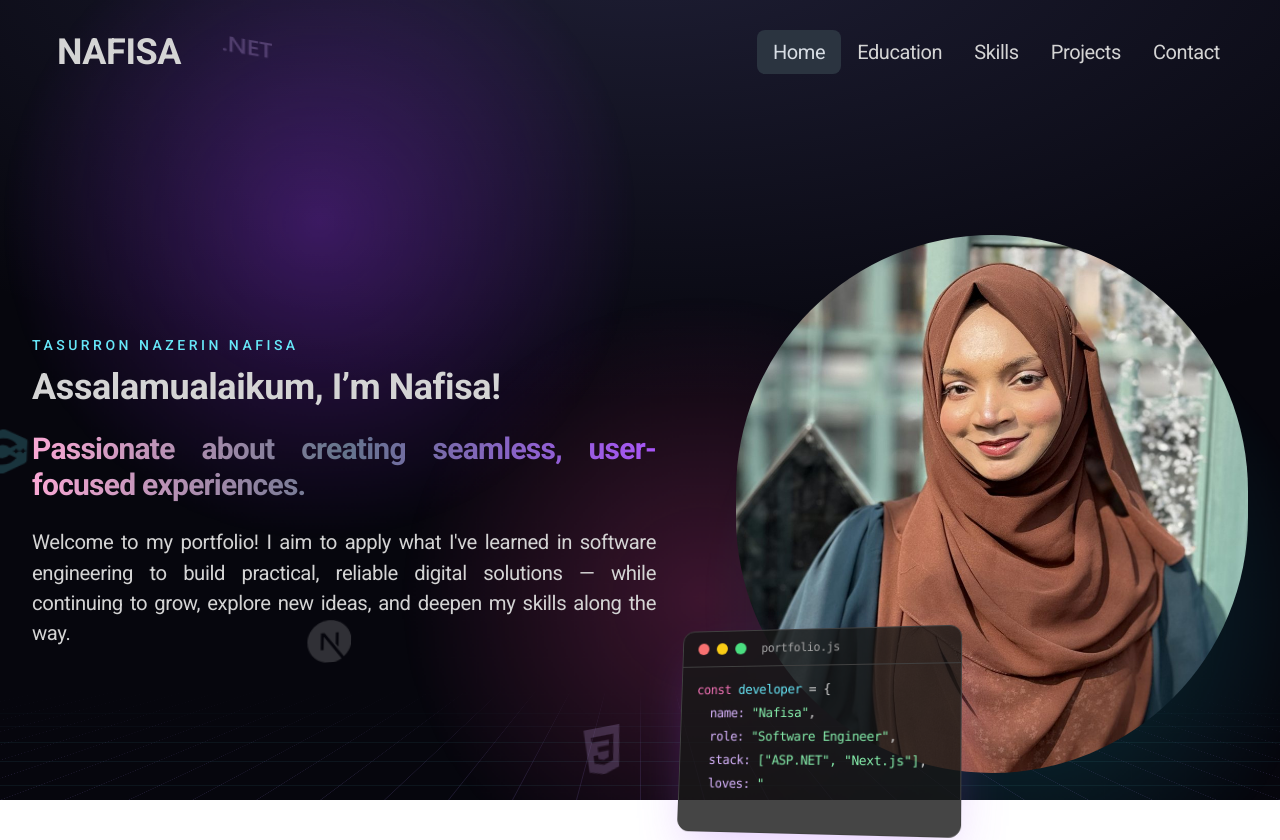
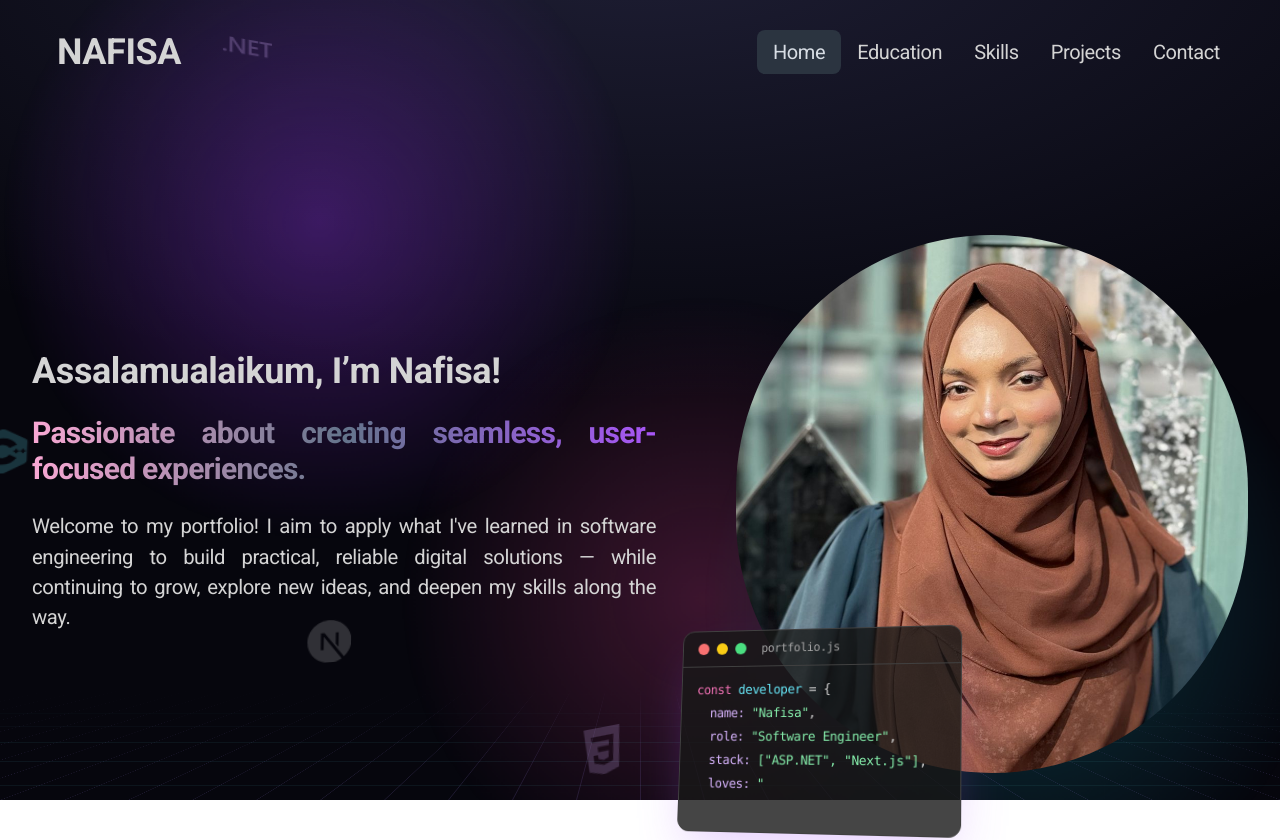
Before and after one commit to Tasurron/Eportfolio, a React (Vite) app: page / in a window 1280 px wide. Shown: the top 840 px of the page. Built offline with nearby package versions, Linux system fonts and the light colour scheme; no server answers.

Commit message:
Remove full name label from banner

```diff
--- a/src/components/banner/Banner.jsx
+++ b/src/components/banner/Banner.jsx
@@ -92,14 +92,6 @@ const Banner = () => {
           </motion.div>
         </div>
         <div className="mt-6 lg:mt-0">
-          <motion.p
-            variants={container(0.2)}
-            initial="hidden"
-            animate="visible"
-            className="mb-3 text-sm font-medium uppercase tracking-[0.25em] text-cyan-300"
-          >
-            Tasurron Nazerin Nafisa
-          </motion.p>
           {/* h1  */}
           <motion.h1
             variants={container(0.5)}
```
